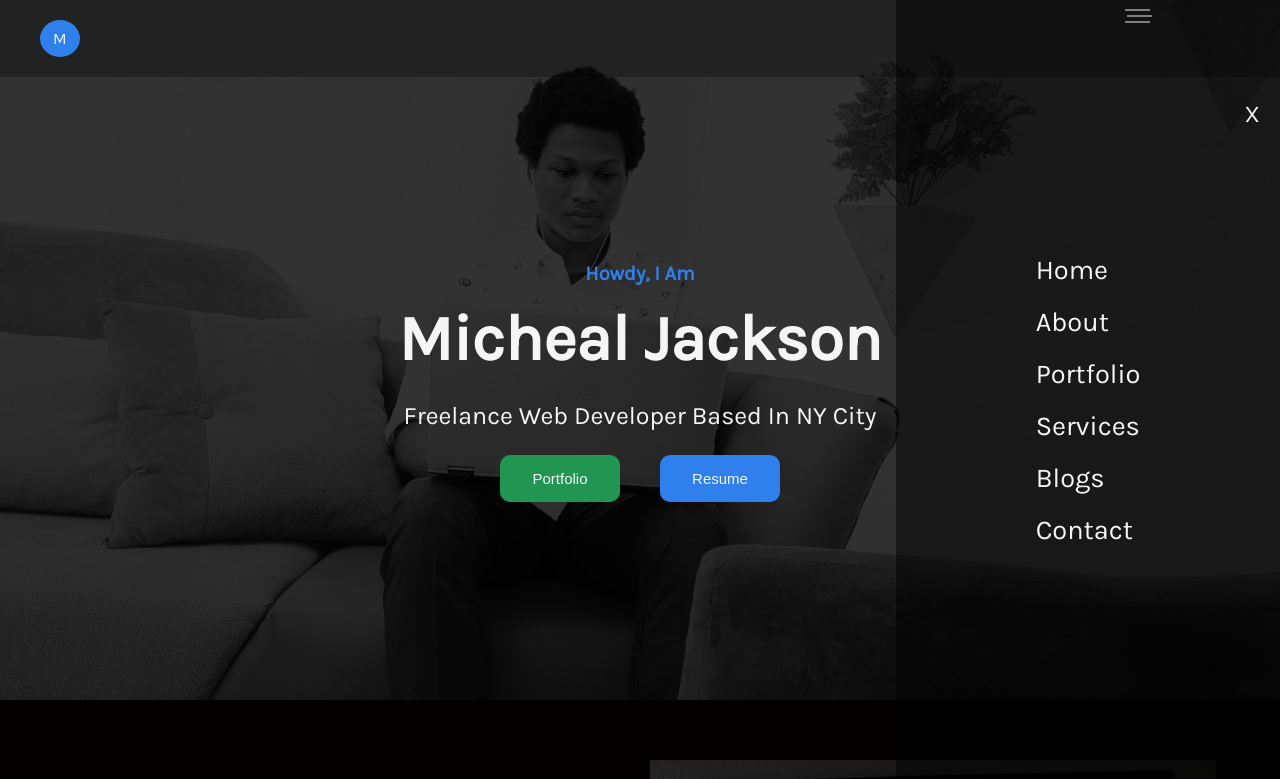
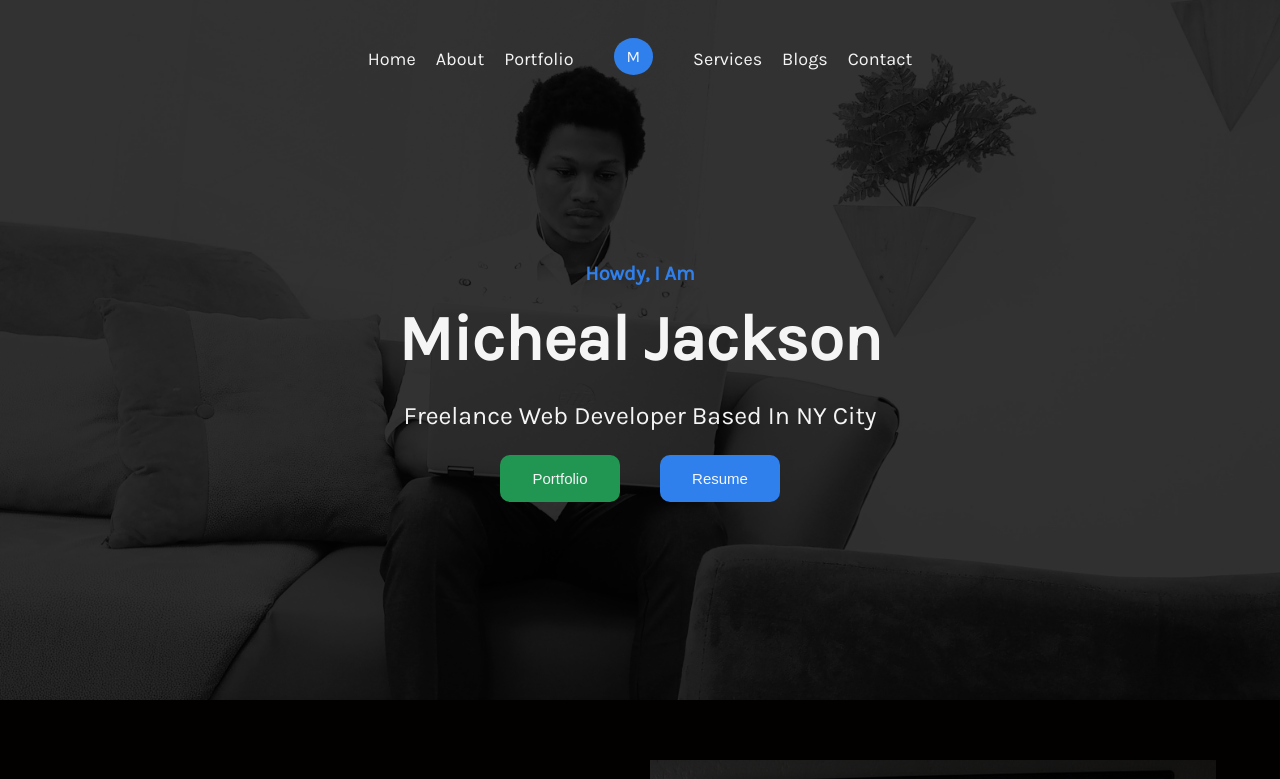
Before and after one commit to Emmaccen/Blog-portfolio, a React (Create React App) app: page / in a window 1280 px wide. Shown: the top 779 px of the page. Built offline with nearby package versions, Linux system fonts and the light colour scheme.

Commit message:
Implemented mobile nav

```diff
--- a/src/components/Nav.js
+++ b/src/components/Nav.js
@@ -9,9 +9,11 @@ const MobileNav = () => {
   return (
     <nav>
       <div className="menuController">
-        <div className="flex-justify-sb menuController container">
+        <div className="flex-justify-sb container">
           <div className="logo">M</div>
           <div onClick={() => closeMenu()} className="menuIcon">
+            <i></i>
+            <i></i>
             <i></i>
           </div>
         </div>
@@ -36,28 +38,30 @@ const MobileNav = () => {
 class Nav extends React.Component {
   render() {
     return (
-      <MobileNav />
-      // <nav className="navWrapper centered">
-      //   <div className="navContainer">
-      //     <div>
-      //       <ul>
-      //         <li onClick={() => scrollToView("home")}>Home</li>
-      //         <li onClick={() => scrollToView("about")}>About</li>
-      //         <li onClick={() => scrollToView("portfolio")}>Portfolio</li>
-      //       </ul>
-      //     </div>
-      //     <div>
-      //       <div className="logo">M</div>
-      //     </div>
-      //     <div>
-      //       <ul>
-      //         <li onClick={() => scrollToView("services")}>Services</li>
-      //         <li onClick={() => scrollToView("blogs")}>Blogs</li>
-      //         <li onClick={() => scrollToView("contact")}>Contact</li>
-      //       </ul>
-      //     </div>
-      //   </div>
-      // </nav>
+      <>
+        <MobileNav />
+        <nav className="destopNavWrapper centered">
+          <div className="navContainer">
+            <div>
+              <ul>
+                <li onClick={() => scrollToView("home")}>Home</li>
+                <li onClick={() => scrollToView("about")}>About</li>
+                <li onClick={() => scrollToView("portfolio")}>Portfolio</li>
+              </ul>
+            </div>
+            <div>
+              <div className="logo">M</div>
+            </div>
+            <div>
+              <ul>
+                <li onClick={() => scrollToView("services")}>Services</li>
+                <li onClick={() => scrollToView("blogs")}>Blogs</li>
+                <li onClick={() => scrollToView("contact")}>Contact</li>
+              </ul>
+            </div>
+          </div>
+        </nav>
+      </>
     );
   }
 }
--- a/src/components/styles/home.css
+++ b/src/components/styles/home.css
@@ -1,23 +1,23 @@
 /* home top section specific styles */
 
-.navWrapper {
+.destopNavWrapper {
   position: absolute;
   top: 0px;
   right: 0px;
   left: 0px;
   width: 100%;
 }
-.navWrapper .navContainer {
+.destopNavWrapper .navContainer {
   padding: 3%;
 }
-.navWrapper .navContainer {
+.destopNavWrapper .navContainer {
   display: flex;
 }
-.navWrapper .navContainer ul {
+.destopNavWrapper .navContainer ul {
   display: flex;
   padding: 10px;
 }
-.navWrapper .navContainer ul li {
+.destopNavWrapper .navContainer ul li {
   margin: 0px 10px;
   font-size: 18px;
   cursor: pointer;
@@ -92,39 +92,41 @@
   background-color: rgba(0, 0, 0, 0.3);
 }
 .menuController .container {
+  display: none;
   position: fixed;
   top: 0px;
   width: 100%;
   z-index: 5;
   padding: 20px;
+  background-color: rgba(0, 0, 0, 0.2);
 }
 .menuIcon i {
   position: absolute;
-  top: 15px;
+  top: 32px;
   right: 10%;
   content: "";
   width: 25px;
-  height: 2px;
+  height: 3px;
   background-color: white;
   cursor: pointer;
 }
-.menuIcon i::before {
+.menuIcon i:nth-child(2) {
+  position: absolute;
+  right: 10.2%;
+  content: "";
+  width: 25px;
+  height: 3px;
+  background-color: white;
+  top: 38px;
+}
+.menuIcon i:last-child {
   position: absolute;
   right: 10%;
   content: "";
   width: 25px;
-  height: 2px;
+  height: 3px;
   background-color: white;
-  top: -6px;
-}
-.menuIcon i::after {
-  position: absolute;
-  right: 10%;
-  content: "";
-  width: 25px;
-  height: 2px;
-  background-color: white;
-  top: 6px;
+  top: 45px;
 }
 
 .menuDrawer {
@@ -136,18 +138,19 @@
   width: 30%;
   background-color: rgba(0, 0, 0, 0.5);
   transition: var(--ease);
-  transform: translateX(0%);
+  transform: translateX(100%);
 }
 .slider {
-  transform: translateX(100%);
+  transform: translateX(0%);
 }
 .menuDrawer #closeMenu {
   position: absolute;
   top: 10%;
-  right: 20px;
+  right: 30px;
   cursor: pointer;
   transition: var(--ease);
   font-weight: 500;
+  font-size: 30px;
 }
 .menuDrawer #closeMenu:hover {
   color: red;
@@ -166,3 +169,12 @@
 .menuDrawer ul li:hover {
   color: var(--primaryColor);
 }
+
+@media (max-width: 750px) {
+  .menuController .container {
+    display: flex;
+  }
+  .destopNavWrapper .navContainer {
+    display: none;
+  }
+}
```
